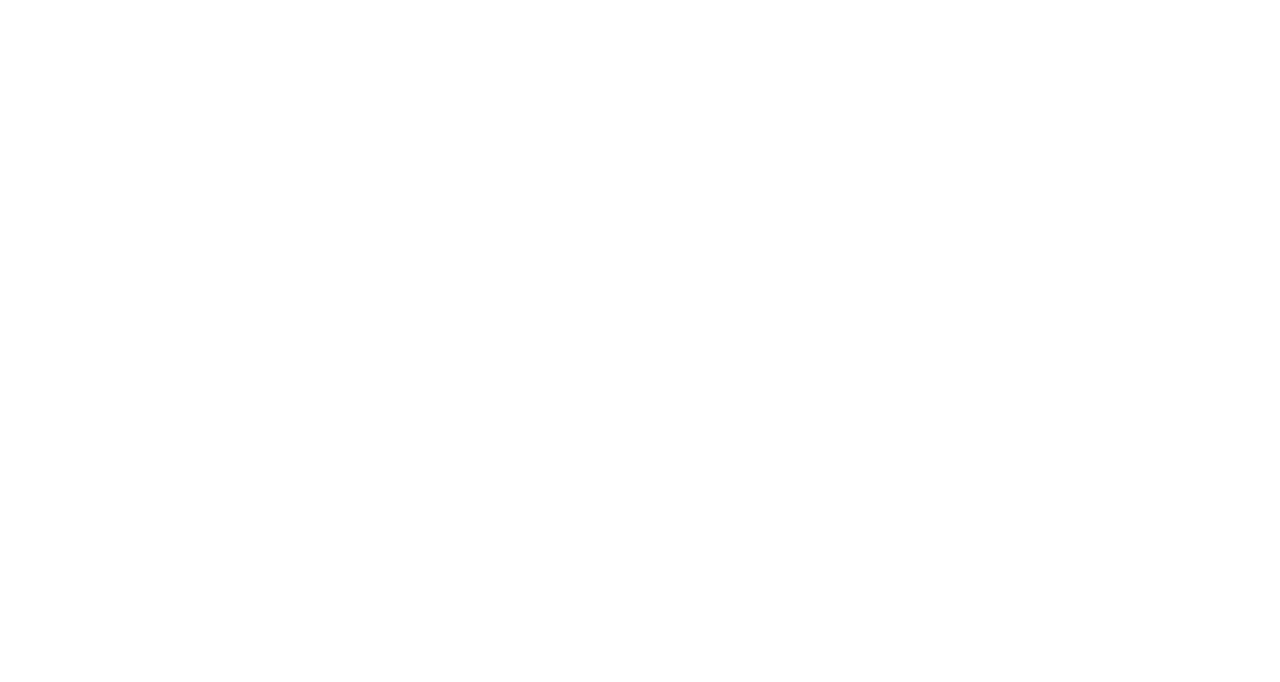
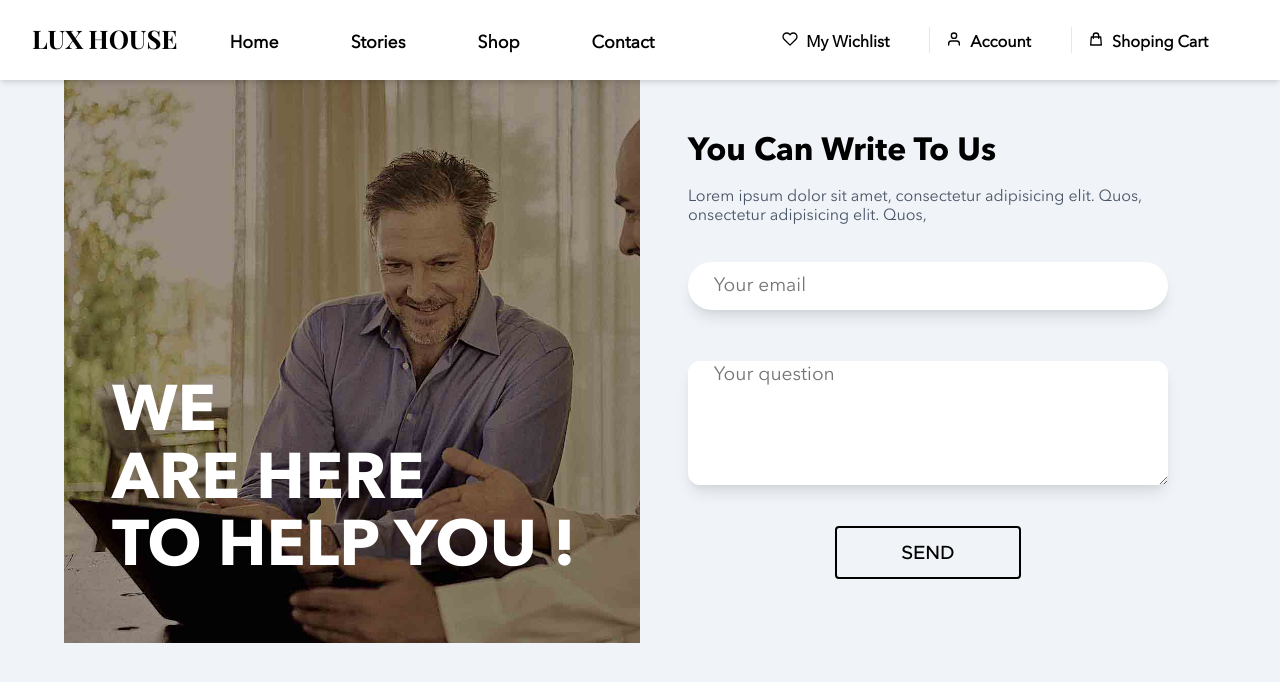
Before and after one commit to Abderyett/LuxHouse, a React (Create React App) app in the folder frontend/: page /contact in a window 1280 px wide. Shown: the top 682 px of the page. Built offline with nearby package versions, Linux system fonts and the light colour scheme.

Commit message:
add contact screen

```diff
--- a/frontend/src/App.js
+++ b/frontend/src/App.js
@@ -1,7 +1,7 @@
 import React from 'react';
 import { Switch, Route } from 'react-router-dom';
 import { GlobalStyle } from './Global';
-import { HomeScreen, LoginScreen, RegisterScreen } from './screens';
+import { HomeScreen, LoginScreen, RegisterScreen, ContactScreen } from './screens';
 
 function App() {
   return (
@@ -10,6 +10,7 @@
         <Route path="/" exact component={HomeScreen} />
         <Route path="/login" exact component={LoginScreen} />
         <Route path="/register" exact component={RegisterScreen} />
+        <Route path="/contact" exact component={ContactScreen} />
       </Switch>
 
       <GlobalStyle />
--- a/frontend/src/components/BlogSection.js
+++ b/frontend/src/components/BlogSection.js
@@ -9,7 +9,7 @@
 
 export function BlogSection() {
   const { ref, inView } = useInView({
-    threshold: 0.1,
+    threshold: 0.5,
   });
   const animation = useAnimation();
 
@@ -25,7 +25,7 @@
   }, [inView]);
   return (
     <>
-      <Heading>
+      <Heading ref={ref}>
         <h2>Our cozy blog</h2>
         <p>
           Lorem, ipsum dolor sit amet consectetur adipisicing elit. Nulla dolor provident officiis incidunt, magnam
@@ -34,7 +34,7 @@
       </Heading>
       <ImgWrapper>
         <a href="/">
-          <FirstImg ref={ref} animate={animation} initial={{ opacity: 0 }}>
+          <FirstImg animate={animation} initial={{ opacity: 0 }}>
             <FirstText animate={animation} initial={{ opacity: 0 }}>
               <h4>Why did reed karkoff walk away from his brand?</h4>
               <p>Robert Ford | 3 min ago</p>
--- a/frontend/src/components/Features.js
+++ b/frontend/src/components/Features.js
@@ -7,7 +7,7 @@
 
 export function Features() {
   const { ref, inView } = useInView({
-    threshold: 0.4,
+    threshold: 0.1,
   });
   const animation = useAnimation();
 
@@ -22,7 +22,7 @@
     }
   }, [inView]);
   return (
-    <FeatureSection ref={ref} animate={animation} initial={{ opacity: 0 }}>
+    <FeatureSection ref={ref} animate={animation} initial={{ opacity: 0 }} transition={{ duration: 1 }}>
       {featuresData.map((el) => {
         const { id, feature, featureIcon, arrowIcon, description } = el;
         return (
--- a/frontend/src/components/Header.js
+++ b/frontend/src/components/Header.js
@@ -34,7 +34,7 @@
                 <RiArrowDropRightLine />
               </span>
             </NavLink>
-            <NavLink to="contact">
+            <NavLink to="/contact">
               contact
               <span>
                 <RiArrowDropRightLine />
--- /dev/null
+++ b/frontend/src/screens/ContactScreen.js
@@ -0,0 +1,209 @@
+import React from 'react';
+import styled, { css } from 'styled-components';
+import { Formik } from 'formik';
+import * as Yup from 'yup';
+import { Header, Error } from '../components';
+import { color, rounded, shadow } from '../utilities';
+import contactImg from '../assets/contact_image.jpg';
+
+export function ContactScreen() {
+  return (
+    <>
+      <Header />
+      <Container>
+        <Wrapper>
+          <ContactImg>
+            <h1>
+              We <br />
+              are here <br />
+              to help you !
+            </h1>
+          </ContactImg>
+          <FromContainer>
+            <Wrap>
+              <Formik
+                initialValues={{ email: '', question: '' }}
+                validationSchema={Yup.object({
+                  email: Yup.string()
+                    .email('Please enter valide email adress')
+                    .required('Please enter your email adrress'),
+
+                  question: Yup.string().required('Please enter text').min(3, 'Must at least 3 characters long.'),
+                })}
+                onSubmit={(values, { resetForm, setSubmitting }) => {
+                  setSubmitting(true);
+                  setTimeout(() => {
+                    alert(JSON.stringify(values), null, 2);
+                    resetForm();
+                    setSubmitting(false);
+                  }, 1000);
+                }}
+              >
+                {({ values, errors, touched, handleChange, handleBlur, handleSubmit, isSubmitting }) => (
+                  <form autoComplete="off" onSubmit={handleSubmit}>
+                    <Heading>You can write to us</Heading>
+                    <TextHeading>
+                      <p>
+                        Lorem ipsum dolor sit amet, consectetur adipisicing elit. Quos, onsectetur adipisicing elit.
+                        Quos,
+                      </p>
+                    </TextHeading>
+                    <InputWrapper>
+                      <Input
+                        error={touched.email && errors.email}
+                        id="email"
+                        type="email"
+                        name="email"
+                        onChange={handleChange}
+                        onBlur={handleBlur}
+                        value={values.email}
+                        placeholder="Your email"
+                      />
+                      <Error touched={touched.email} message={errors.email} />
+                    </InputWrapper>
+                    <InputWrapper>
+                      <Textarea
+                        id="question"
+                        rows="5"
+                        cols="33"
+                        error={touched.question && errors.question}
+                        name="question"
+                        onChange={handleChange}
+                        onBlur={handleBlur}
+                        value={values.password}
+                        placeholder="Your question"
+                      />
+                      <Error touched={touched.question} message={errors.question} />
+                    </InputWrapper>
+
+                    <ButtonWrapper>
+                      <SubmitBtn type="submit" disabled={isSubmitting}>
+                        send
+                      </SubmitBtn>
+                    </ButtonWrapper>
+                  </form>
+                )}
+              </Formik>
+            </Wrap>
+          </FromContainer>
+        </Wrapper>
+      </Container>
+    </>
+  );
+}
+
+const Wrapper = styled.div`
+  width: 90vw;
+  display: grid;
+  margin-left: auto;
+  margin-right: auto;
+  grid-template-columns: repeat(2, 1fr);
+`;
+
+const Container = styled.div`
+  height: 100vh;
+  background: ${color.grey_050};
+
+  /* @media (max-width: 1030px) {
+    flex-direction: column;
+  } */
+`;
+const ContactImg = styled.div`
+  width: 100%;
+  height: 100%;
+  background-image: url(${contactImg});
+  background-size: cover;
+  position: relative;
+
+  h1 {
+    text-transform: uppercase;
+    font-family: 'avenir_bold';
+    color: ${color.white};
+    position: absolute;
+    bottom: 0;
+    padding-left: 3rem;
+    padding-bottom: 3rem;
+    font-size: 4rem;
+    line-height: 4.2rem;
+  }
+`;
+
+const FromContainer = styled.div`
+  display: grid;
+  grid-auto-flow: column;
+  place-items: center;
+  @media (max-width: 1030px) {
+    width: 100vw;
+    height: 85vh;
+  }
+`;
+const Wrap = styled.div`
+  padding: 4rem 2rem;
+  @media (max-width: 768px) {
+    padding: 0.5rem;
+  }
+`;
+
+const Heading = styled.h3`
+  font-family: 'avenir_bold';
+  line-height: 1rem;
+`;
+const TextHeading = styled.p`
+  color: ${color.grey_700};
+  padding-top: 1rem;
+  width: 50ch;
+`;
+
+const InputWrapper = styled.div``;
+const Inputstyle = css`
+  border-radius: ${rounded.full};
+
+  width: 30rem;
+  max-width: 30rem;
+  text-indent: 5%;
+  font-size: 1.2rem;
+  color: ${color.grey_800};
+  font-family: 'avenir_regular';
+  box-shadow: ${shadow.lg};
+  margin-top: 1rem;
+  box-shadow: ${({ error }) => error && `0px 0px 0px 2px ${color.red_vivid_500}`};
+
+  @media (max-width: 768px) {
+    width: 90vw;
+  }
+  outline: none;
+  &:focus {
+    box-shadow: 0px 0px 0px 2px ${color.grey_400};
+  }
+`;
+const Input = styled.input`
+  ${Inputstyle}
+  height: 3rem;
+`;
+const Textarea = styled.textarea`
+  ${Inputstyle}
+  border-radius: ${rounded.xl};
+`;
+
+const SubmitBtn = styled.button`
+  background: transparent;
+  border: 2.5px solid ${color.black};
+  border-radius: ${rounded.sm};
+  padding: 0.75rem 4rem;
+  text-transform: uppercase;
+  font-size: 1.2rem;
+  font-family: 'avenir_semi';
+  cursor: pointer;
+  a {
+    text-decoration: none;
+    color: ${color.black};
+  }
+  &:hover {
+    background: ${color.white};
+  }
+`;
+
+const ButtonWrapper = styled.div`
+  display: grid;
+  place-items: center;
+`;
--- a/frontend/src/screens/LoginScreen.js
+++ b/frontend/src/screens/LoginScreen.js
@@ -5,20 +5,24 @@
 import * as Yup from 'yup';
 import styled, { css } from 'styled-components';
 import { FaFacebookF, FaGoogle } from 'react-icons/fa';
-import { Error } from '../components';
+import { Error, Header } from '../components';
 import { color, shadow, rounded } from '../utilities';
 import pendantLamp from '../utilities/svg/pendant_lamp.svg';
 import sofa from '../utilities/svg/sofa.svg';
 
 export function LoginScreen() {
   return (
+    <>
+      <Header />
       <Container>
         <RegisterContainer>
           <FirstPendant src={pendantLamp} alt="pendant Lamp" />
           <Sofa src={sofa} alt="sofa" />
           <RgisterWrapper>
             <h2>New customer</h2>
-          <p>You will have the oportunity to create an account and track your order once you complete your purchase</p>
+            <p>
+              You will have the oportunity to create an account and track your order once you complete your purchase
+            </p>
 
             <SubmitBtn className="submit-btn" type="submit">
               <Link to="/register">CREATE AN ACCOUNT</Link>
@@ -30,7 +34,9 @@
             <Formik
               initialValues={{ email: '', password: '' }}
               validationSchema={Yup.object({
-              email: Yup.string().email('Please enter valide email adress').required('Please enter your email adrress'),
+                email: Yup.string()
+                  .email('Please enter valide email adress')
+                  .required('Please enter your email adrress'),
 
                 password: Yup.string()
                   .required('Please enter password')
@@ -110,11 +116,13 @@
           </Wrap>
         </FromContainer>
       </Container>
+    </>
   );
 }
 
 const Container = styled.div`
   display: flex;
+  height: 94vh;
   @media (max-width: 1030px) {
     flex-direction: column;
   }
@@ -122,7 +130,7 @@
 
 const FromContainer = styled.div`
   background-color: ${color.grey_050};
-  height: 100vh;
+  height: 94vh;
   width: 50vw;
   display: grid;
   grid-auto-flow: column;
@@ -167,7 +175,7 @@
   }
 `;
 const RegisterContainer = styled.div`
-  height: 100vh;
+  height: 94vh;
   width: 50vw;
   background-color: ${color.ecru};
   display: flex;
@@ -208,7 +216,7 @@
 const InputWrapper = styled.div``;
 const Input = styled.input`
   border-radius: ${rounded.full};
-  height: 3.5rem;
+  height: 3rem;
   width: 30rem;
   max-width: 30rem;
   text-indent: 5%;
@@ -216,7 +224,7 @@
   color: ${color.grey_800};
   font-family: 'avenir_regular';
   box-shadow: ${shadow.lg};
-  margin-top: 0.5rem;
+  margin-top: 1rem;
   box-shadow: ${({ error }) => error && `0px 0px 0px 2px ${color.red_vivid_500}`};
 
   @media (max-width: 768px) {
@@ -237,6 +245,9 @@
     color: ${color.grey_600};
     display: flex;
     justify-content: flex-end;
+    &:hover {
+      color: ${color.black};
+    }
   }
 `;
 
@@ -253,13 +264,16 @@
     text-decoration: none;
     color: ${color.black};
   }
+  &:hover {
+    background: ${color.white};
+  }
 `;
 
 const Button = css`
   background-color: ${({ google }) => (google ? '#DB4437' : '#4267b2')};
   color: ${color.white};
   border-radius: ${rounded.full};
-  padding: 1rem 3.5rem;
+  padding: 0.75rem 3.5rem;
   font-size: 1.1rem;
   font-family: 'avenir_semi';
   margin-left: ${({ google }) => (google ? '20px' : '0')};
@@ -277,7 +291,7 @@
 
   span {
     vertical-align: middle;
-    padding-right: 1rem;
+    padding-right: 0.75rem;
     font-size: 1.1rem;
   }
   cursor: pointer;
--- a/frontend/src/screens/RegisterScreen.js
+++ b/frontend/src/screens/RegisterScreen.js
@@ -59,7 +59,7 @@
                       onChange={handleChange}
                       onBlur={handleBlur}
                       value={values.FirstName}
-                      placeholder="Your FirstName"
+                      placeholder="Your First name"
                     />
                     <Error touched={touched.FirstName} message={errors.FirstName} />
                   </InputWrapper>
@@ -72,7 +72,7 @@
                       onChange={handleChange}
                       onBlur={handleBlur}
                       value={values.LastName}
-                      placeholder="Your LastName"
+                      placeholder="Your Last name"
                     />
                     <Error touched={touched.LastName} message={errors.LastName} />
                   </InputWrapper>
@@ -172,7 +172,7 @@
   color: ${color.grey_800};
   font-family: 'avenir_regular';
   box-shadow: ${shadow.lg};
-  margin-top: 0.5rem;
+  margin-top: 1rem;
   box-shadow: ${({ error }) => error && `0px 0px 0px 2px ${color.red_vivid_500}`};
 
   @media (max-width: 768px) {
@@ -193,6 +193,9 @@
   font-size: 1.2rem;
   font-family: 'avenir_semi';
   cursor: pointer;
+  &:hover {
+    background-color: ${color.white};
+  }
 `;
 
 const ButtonWrapper = styled.div`
--- a/frontend/src/screens/index.js
+++ b/frontend/src/screens/index.js
@@ -1,3 +1,4 @@
 export * from './HomeScreen';
 export * from './LoginScreen';
 export * from './RegisterScreen';
+export * from './ContactScreen';
```
Also changed, not shown: frontend/src/assets/contact_image.jpg (added), 1 other file (tests, documents, lock files or other folders). Lines whose indentation alone changed are shown as unchanged.
